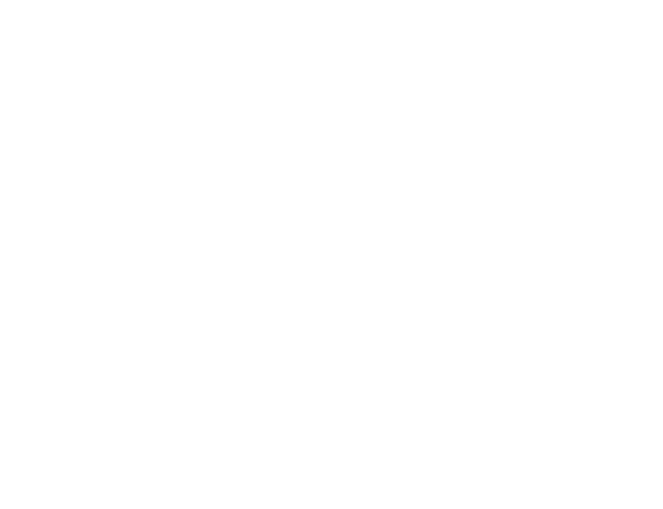
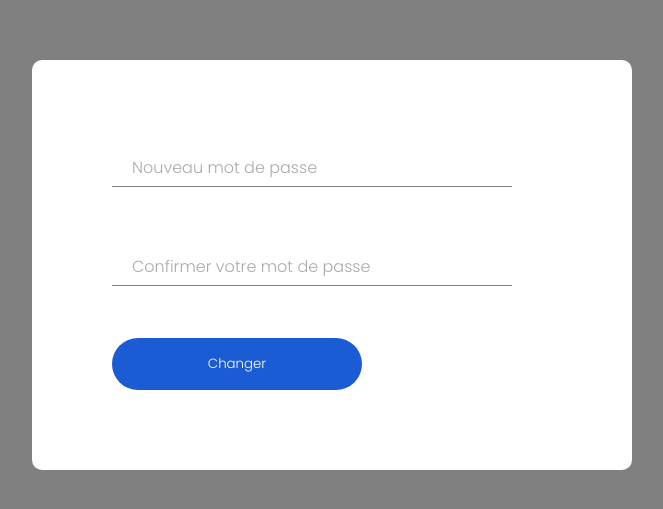
Before and after one commit to Tsiory15/Zarahay_doctorant, a React (Create React App) app in the folder frontend/: page /ChangePassword in a window 1280 px wide. Before the commit this address had no page. Shown: the part 135-644 px from the top of the page, without its empty margins (308-971 px from the left). Built offline with nearby package versions, Linux system fonts and the light colour scheme; no server answers.

Commit message:
add forgot password

```diff
--- a/frontend/src/AdminHeader.jsx
+++ b/frontend/src/AdminHeader.jsx
@@ -3,12 +3,27 @@
 import "./AdminHeader.css"
 import {LuUserCircle2} from 'react-icons/lu'
 import axios from 'axios'
+import Swal from 'sweetalert2'
 
 const AdminHeader = () => {
     const logout = () => {
-        axios.get('http://localhost:8081/logoutasanadmin')
+        Swal.fire({
+            title: 'Deconnexion',
+            text: "Etes vous sûr de vouloir vous déconnecter",
+            icon: 'warning',
+            showCancelButton: true,
+            confirmButtonColor: '#3085d6',
+            cancelButtonColor: '#d33',
+            confirmButtonText: 'Oui',
+            cancelButtonText:'Non'
+        }).then((result) => {
+        if (result.isConfirmed) {
+     axios.get('http://localhost:8081/logout')
+     axios.get('http://localhost:8081/logoutasanadmin')
         .then(res => window.location.reload(true))
         .catch(err => console.log(err))
+    }}
+        )
     }
     return (
         <div>
--- a/frontend/src/App.js
+++ b/frontend/src/App.js
@@ -19,6 +19,7 @@
 import PagenotFound from './PagenotFound';
 import Forgotpass from './Client_page/Forgotpass';
 import SwitchPage from './SwitchPage';
+import Changepassword from './Client_page/Changepassword';
 
 function App() {
   return (
@@ -40,6 +41,7 @@
         <Route path='/chat' element={<div><Chat/></div>}></Route>
         <Route path='/pagenotfound' element={<div><PagenotFound/></div>}></Route>
         <Route path='/ForgotPassword' element={<div><Forgotpass/></div>}></Route>
+        <Route path='/ChangePassword' element={<div><Changepassword/></div>}></Route>
         <Route path='/Validation' element={<div><AdminHeader/><Validation/></div>}></Route>
       </Routes>
     </BrowserRouter>
--- /dev/null
+++ b/frontend/src/Client_page/Changepassword.jsx
@@ -0,0 +1,67 @@
+import axios from 'axios'
+import React, { useEffect, useState } from 'react'
+import Swal from 'sweetalert2';
+
+const Changepassword = () => {
+    axios.defaults.withCredentials = true;
+    const [isPassFocused,setIsPassFocused] = useState(false)
+    const [isCheckFocused,setIsCheckFocused] = useState(false)
+    const [mail,setMail] = useState('')
+    const [pass,setPass] = useState('')
+    const [check,setCheck] = useState('')
+    useEffect(() => {
+        axios.get('http://localhost:8081/getmail')
+        .then(res => {
+            if(res.data.Status === "Success"){
+                setMail(res.data.mail)
+            }else{
+                console.log('an error occured')
+            }
+        })
+        .catch(err => console.log(err))
+    })
+    const changepass = () => {
+        if(pass !== check){
+            Swal.fire({
+                text:'Mot de passe et confirmation différent',
+                toast:true,
+                position:'top',
+                showConfirmButton:false
+            })
+        }else{
+        axios.post('http://localhost:8081/resetpassword',{mail,pass})
+        .then(res => console.log(res.data))
+        .catch(err => console.log(err))
+    }}
+  return (
+    <div>
+        <div className='forgot_main_container'>
+            <div className='forgot_form_container'>
+    <div className={`form-group ${isPassFocused || pass ? 'focused' : ''}`}>
+                            <label>Nouveau mot de passe</label>
+                            <input
+                                type="password"
+                                className="name_create"
+                                onChange={e => setPass(e.target.value)}
+                                onFocus={() => setIsPassFocused(true)}
+                                onBlur={() => setIsPassFocused(false)}
+                                />
+                            </div>
+                            <div className={`form-group ${isCheckFocused || check ? 'focused' : ''}`}>
+                            <label>Confirmer votre mot de passe</label>
+                            <input
+                                type="password"
+                                className="mail_create"
+                                onChange={e => setCheck(e.target.value)}
+                                onFocus={() => setIsCheckFocused(true)}
+                                onBlur={() => setIsCheckFocused(false)}
+                                />
+                            </div>
+                            <button onClick={changepass} className="create_button">Changer</button>
+                    </div>
+            </div>
+    </div>
+  )
+}
+
+export default Changepassword
--- a/frontend/src/Client_page/Forgotpass.jsx
+++ b/frontend/src/Client_page/Forgotpass.jsx
@@ -2,7 +2,9 @@
 import './forgotpass.css'
 import Swal from 'sweetalert2'
 import axios from 'axios'
+import { useNavigate } from 'react-router-dom'
 const Forgotpass = () => {
+    const nav = useNavigate()
     const [isEmailFocused,setIsEmailFocused] = useState(false)
     const [mail,setMail] = useState('')
     const [validation,setValidation] = useState('')
@@ -42,9 +44,17 @@
             axios.post('http://localhost:8081/forgotpassword',{mail,validation})
             .then(res => {
                 if(res.status === 201){
-
+                    setTimeout(
+                        nav('/ChangePassword'),2000
+                    )
                 }else{
-                    console.log()
+                    Swal.fire({
+                        text:'Non authoriser',
+                        toast:true,
+                        position:'top',
+                        timer:2000,
+                        showConfirmButton:false
+                    })
                 }
             })
         }
@@ -53,6 +63,7 @@
     <div>
         <div className='forgot_main_container'>
             <div className='forgot_form_container'>
+            <p>Récupérez l'accès à votre compte en toute sécurité. Entrez votre adresse e-mail ci-dessous, et nous vous enverrons les instructions nécessaires pour réinitialiser votre mot de passe.</p>
             <div className={`form-group ${isEmailFocused || mail ? 'focused' : ''}`}>
                 <label>Adresse E-mail</label>
                     <input
@@ -71,7 +82,7 @@
                         onChange={e => setValidation(e.target.value)}/>
                     <button className='validation_btn' onClick={sendValidation}>Envoyer</button>
                 </div>
-                <button onClick={onSubmitHandler} className="create_button">Submit</button>
+                <button onClick={onSubmitHandler} className="create_button">Valider</button>
             </div>
         </div>
     </div>
--- a/frontend/src/Client_page/forgotpass.css
+++ b/frontend/src/Client_page/forgotpass.css
@@ -8,6 +8,7 @@
 }
 .forgot_form_container{
     display: flex;
+    width: 600px;
     flex-direction: column;
     /* align-items: center; */
     justify-content: center;
--- a/frontend/src/Header.jsx
+++ b/frontend/src/Header.jsx
@@ -22,13 +22,14 @@
     }
     const handlelogout = () => {
         Swal.fire({
-            title: 'Logout?',
-            text: "You won't be able to revert this!",
+            title: 'Deconnexion',
+            text: "Etes vous sûr de vouloir vous déconnecter",
             icon: 'warning',
             showCancelButton: true,
             confirmButtonColor: '#3085d6',
             cancelButtonColor: '#d33',
-            confirmButtonText: 'Yes'
+            confirmButtonText: 'Oui',
+            cancelButtonText:'Non'
         }).then((result) => {
         if (result.isConfirmed) {
      axios.get('http://localhost:8081/logout')
```
Also changed, not shown: 1 other file (tests, documents, lock files or other folders).
